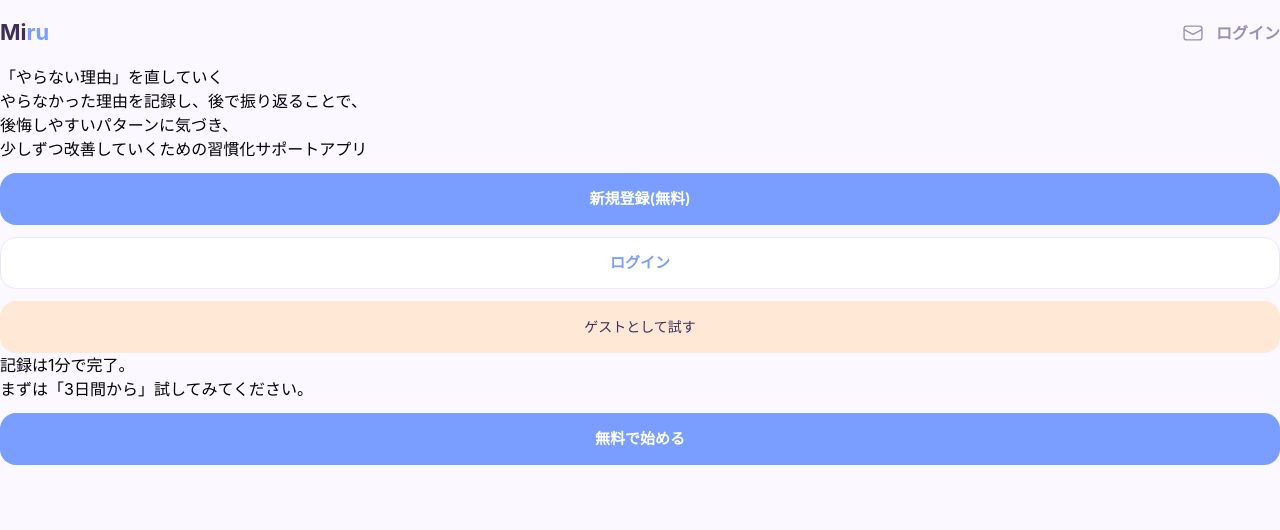
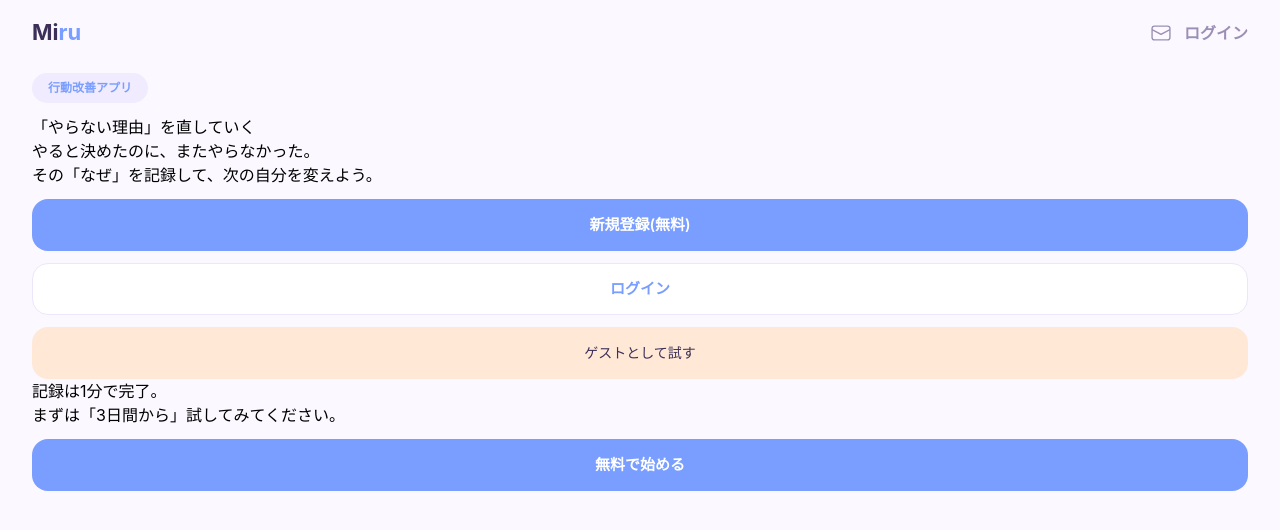
Before and after one commit to risa-h1108/Miru, a React (Vite) app: page / in a window 1280 px wide. Shown: the top 530 px of the page. Built offline with nearby package versions, Linux system fonts and the light colour scheme; no server answers.

Commit message:
feat: Homeにピル「行動改善アプリ」を追加、説明文を変更、Home全体の余白を追加

```diff
--- a/src/pages/Home.tsx
+++ b/src/pages/Home.tsx
@@ -10,17 +10,22 @@ export default function Home() {
   const { handleGuest, guestError } = useGuestLogin();
 
   return (
-    <div>
+    <div className="px-8">
       {/* showBackLink={false}：「← ホームに戻る」だけを隠し、それ以外のHeaderは表示する */}
       <Header showBackLink={false} />
 
-      <h1>「やらない理由」を直していく</h1>
+      {/* 見出しの上の、小さなラベル */}
+      {/* inline-block:文字の幅だけ広がる
+      rounded-full:4つの角すべてが、完全な丸 */}
+      <p className="inline-block rounded-full bg-[#F0EBFF] mt-2 px-4 py-1.5 text-[12px] font-semibold text-[#799EFF]">
+        行動改善アプリ
+      </p>
+
+      <h1 className="mt-3">「やらない理由」を直していく</h1>
       <p>
-        やらなかった理由を記録し、後で振り返ることで、
+        やると決めたのに、またやらなかった。
         <br />
-        後悔しやすいパターンに気づき、
-        <br />
-        少しずつ改善していくための習慣化サポートアプリ
+        その「なぜ」を記録して、次の自分を変えよう。
       </p>
 
       <div className="mt-3">
```
